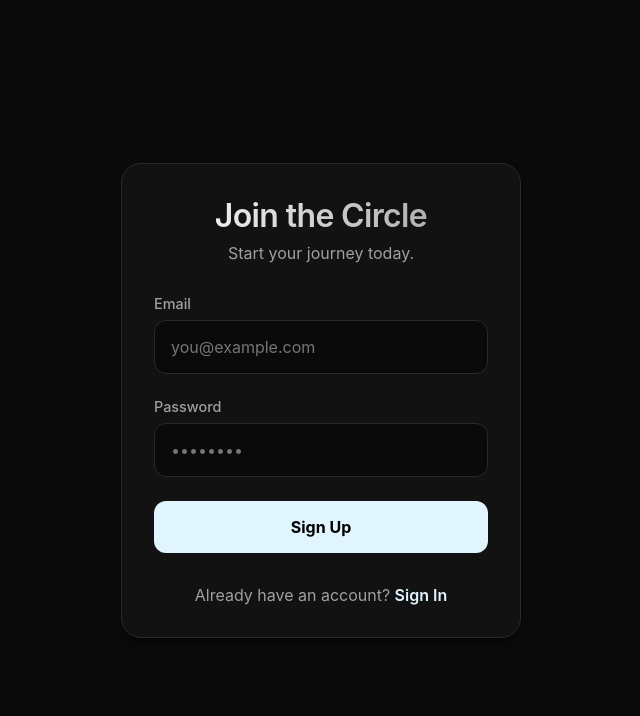
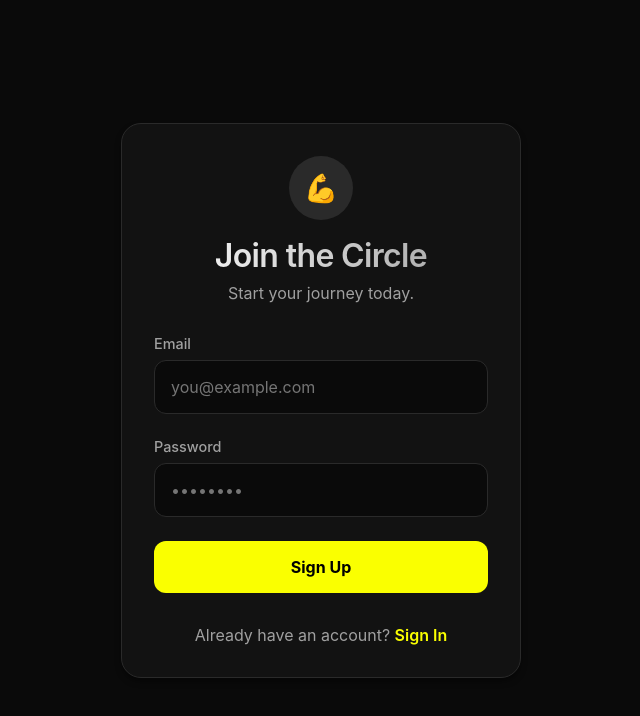
Before and after one commit to jankschmid/iron-circle, a Next.js app: page /signup in a window 1280 px wide. Shown: the top 716 px of the page, without its empty margins (319-959 px from the left). Built offline with nearby package versions, Linux system fonts and the light colour scheme.

Commit message:
New Sing UP&In UI, general fixes

```diff
--- a/app/globals.css
+++ b/app/globals.css
@@ -22,6 +22,7 @@
   --success: #00E676;
   --warning: #FFEA00;
   --error: #FF1744;
+  --brand-yellow: #faff00; /* Neon Yellow */
 
   --font-sans: 'Inter', -apple-system, BlinkMacSystemFont, "Segoe UI", Roboto, Helvetica, Arial, sans-serif;
 
--- a/app/login/page.js
+++ b/app/login/page.js
@@ -24,7 +24,10 @@ export default function LoginPage() {
         })
 
         if (error) {
-            setError(error.message)
+            let msg = error.message
+            if (msg.includes('Invalid login credentials')) msg = 'Incorrect email or password'
+            if (msg.includes('Email not confirmed')) msg = 'Please verify your email address'
+            setError(msg)
             setLoading(false)
         } else {
             // Force a router refresh to update server components/middleware
@@ -36,6 +39,9 @@ export default function LoginPage() {
     return (
         <div style={{ minHeight: '100vh', background: 'var(--background)', display: 'flex', flexDirection: 'column', justifyContent: 'center', alignItems: 'center', padding: '16px' }}>
             <div style={{ width: '100%', maxWidth: '400px', background: 'var(--surface)', padding: '32px', borderRadius: 'var(--radius-lg)', boxShadow: 'var(--shadow-md)', border: '1px solid var(--border)' }}>
+                <div style={{ textAlign: 'center', marginBottom: '16px' }}>
+                    <div style={{ width: '64px', height: '64px', background: '#2a2a2a', borderRadius: '50%', margin: '0 auto', lineHeight: '64px', fontSize: '28px' }}>💪</div>
+                </div>
                 <h1 className="text-gradient" style={{ fontSize: '2rem', marginBottom: '8px', textAlign: 'center' }}>Welcome Back</h1>
                 <p style={{ color: 'var(--text-muted)', textAlign: 'center', marginBottom: '32px' }}>Enter the Iron Circle.</p>
 
@@ -76,7 +82,7 @@ export default function LoginPage() {
                         style={{
                             width: '100%',
                             padding: '16px',
-                            background: 'var(--primary)',
+                            background: 'var(--brand-yellow)',
                             color: '#000',
                             fontWeight: '700',
                             fontSize: '1rem',
--- a/app/profile/edit/page.js
+++ b/app/profile/edit/page.js
@@ -56,7 +56,9 @@ export default function EditProfilePage() {
 
         try {
             // Validation
-            const cleanHandle = handle.trim();
+            // Ensure we strip *any* leading @ symbols from input just in case
+            const cleanHandle = handle.trim().replace(/^@+/, '');
+
             if (cleanHandle && (cleanHandle.length < 3 || cleanHandle.length > 15)) throw new Error("Handle must be 3-15 chars");
             if (cleanHandle && !/^[a-zA-Z0-9]+$/.test(cleanHandle)) throw new Error("Handle must be alphanumeric (no symbols)");
 
@@ -94,7 +96,7 @@ export default function EditProfilePage() {
                     username: cleanHandle,
                     bio: bio,
                     gym_id: gymId || null,
-                    gym_name: gymName || null,
+                    // gym_name removed - not in schema
                     updated_at: new Date()
                 })
                 .eq('id', user.id);
--- a/app/profile/page.js
+++ b/app/profile/page.js
@@ -8,7 +8,7 @@ import { createClient } from '@/lib/supabase';
 import { useRouter } from 'next/navigation';
 
 export default function ProfilePage() {
-    const { user, getWeeklyStats, getPersonalBests, GYMS } = useStore();
+    const { user, getWeeklyStats, getPersonalBests, GYMS, friends } = useStore();
     const { totalWorkouts, totalVolume } = getWeeklyStats();
     const personalBests = getPersonalBests(); // Real data
     const router = useRouter();
@@ -56,7 +56,7 @@ export default function ProfilePage() {
                     </div>
                 </div>
                 <h1 style={{ fontSize: '1.5rem', marginBottom: '4px' }}>{user.name}</h1>
-                <p style={{ color: 'var(--text-muted)' }}>@{user.handle || 'athlete'}</p>
+                <p style={{ color: 'var(--text-muted)' }}>{user.handle || '@athlete'}</p>
                 {userGym && (
                     <div style={{
                         marginTop: '8px',
@@ -82,7 +82,7 @@ export default function ProfilePage() {
                         <div style={{ fontSize: '0.8rem', color: 'var(--text-muted)' }}>Volume</div>
                     </div>
                     <div style={{ textAlign: 'center' }}>
-                        <div style={{ fontWeight: '700', fontSize: '1.2rem' }}>12</div>
+                        <div style={{ fontWeight: '700', fontSize: '1.2rem' }}>{friends?.length || 0}</div>
                         <div style={{ fontSize: '0.8rem', color: 'var(--text-muted)' }}>Friends</div>
                     </div>
                 </div>
--- a/app/profile/setup/page.js
+++ b/app/profile/setup/page.js
@@ -42,6 +42,12 @@ export default function ProfileSetupPage() {
         setError(null);
 
         try {
+            // 0. Get User ID first
+            const { data: sessionData } = await supabase.auth.getSession();
+            const userId = sessionData?.session?.user?.id;
+
+            if (!userId) throw new Error("No authenticated session found");
+
             // 1. Check availability
             const { data: existing } = await supabase
                 .from('profiles')
@@ -49,18 +55,13 @@ export default function ProfileSetupPage() {
                 .eq('username', username)
                 .single();
 
-            if (existing) {
+            if (existing && existing.id !== userId) {
                 setError("Username already taken");
                 setLoading(false);
                 return;
             }
 
-            // 2. Create Profile
-            // We use the ID from the currently authenticated user
-            const { data: sessionData } = await supabase.auth.getSession();
-            const userId = sessionData?.session?.user?.id;
-
-            if (!userId) throw new Error("No authenticated session found");
+            // 2. Create/Update Profile
 
             const { error: insertError } = await supabase
                 .from('profiles')
--- a/app/signup/page.js
+++ b/app/signup/page.js
@@ -10,6 +10,7 @@ export default function SignupPage() {
     const [password, setPassword] = useState('')
     const [error, setError] = useState(null)
     const [loading, setLoading] = useState(false)
+    const [success, setSuccess] = useState(false)
     const router = useRouter()
     const supabase = createClient()
 
@@ -27,17 +28,52 @@ export default function SignupPage() {
             setError(error.message)
             setLoading(false)
         } else {
-            // Success! The auth listener in store.js will catch the new session
-            // and redirect to /profile/setup because the profile row doesn't exist yet.
-            router.refresh()
-            // We can also force it here to be sure
-            router.push('/profile/setup')
+            // Success! Show verification message
+            setSuccess(true)
+            setLoading(false)
         }
     }
 
     return (
         <div style={{ minHeight: '100vh', background: 'var(--background)', display: 'flex', flexDirection: 'column', justifyContent: 'center', alignItems: 'center', padding: '16px' }}>
-            <div style={{ width: '100%', maxWidth: '400px', background: 'var(--surface)', padding: '32px', borderRadius: 'var(--radius-lg)', boxShadow: 'var(--shadow-md)', border: '1px solid var(--border)' }}>
+            <div style={{
+                width: '100%',
+                maxWidth: '400px',
+                background: 'var(--surface)',
+                padding: '32px',
+                borderRadius: 'var(--radius-lg)',
+                boxShadow: 'var(--shadow-md)',
+                border: '1px solid var(--border)'
+            }}>
+                {success ? (
+                    <div style={{ textAlign: 'center' }}>
+                        <h1 style={{ color: '#ffffff', fontSize: '24px', marginBottom: '8px', fontWeight: '700' }}>Iron Circle</h1>
+                        <p style={{ color: '#a0a0a0', fontSize: '14px', marginBottom: '32px' }}>Verify your account to join the leaderboard.</p>
+
+                        <div style={{ width: '80px', height: '80px', background: '#2a2a2a', borderRadius: '50%', margin: '0 auto 24px auto', lineHeight: '80px', fontSize: '32px' }}>💪</div>
+
+                        <h2 style={{ color: '#ffffff', fontSize: '18px', marginBottom: '16px', fontWeight: '600' }}>Welcome to the Circle!</h2>
+                        <p style={{ color: '#e0e0e0', fontSize: '15px', lineHeight: '1.5', marginBottom: '32px' }}>
+                            You're one step away from tracking your workouts and competing with friends.
+                        </p>
+
+
+
+                        <p style={{ color: '#666666', fontSize: '12px', marginTop: '32px', lineHeight: '1.4' }}>
+                            (Check your inbox at <strong>{email}</strong>)
+                        </p>
+
+                        <div style={{ marginTop: '24px' }}>
+                            <Link href="/login" style={{ color: 'var(--brand-yellow)', fontSize: '14px', fontWeight: '600' }}>
+                                Back to Login
+                            </Link>
+                        </div>
+                    </div>
+                ) : (
+                    <>
+                        <div style={{ textAlign: 'center', marginBottom: '16px' }}>
+                            <div style={{ width: '64px', height: '64px', background: '#2a2a2a', borderRadius: '50%', margin: '0 auto', lineHeight: '64px', fontSize: '28px' }}>💪</div>
+                        </div>
                         <h1 className="text-gradient" style={{ fontSize: '2rem', marginBottom: '8px', textAlign: 'center' }}>Join the Circle</h1>
                         <p style={{ color: 'var(--text-muted)', textAlign: 'center', marginBottom: '32px' }}>Start your journey today.</p>
 
@@ -78,8 +114,8 @@ export default function SignupPage() {
                                 style={{
                                     width: '100%',
                                     padding: '16px',
-                            background: 'var(--primary)',
-                            color: '#000',
+                                    background: 'var(--brand-yellow)',
+                                    color: '#000000',
                                     fontWeight: '700',
                                     fontSize: '1rem',
                                     border: 'none',
@@ -94,10 +130,12 @@ export default function SignupPage() {
 
                         <p style={{ marginTop: '32px', textAlign: 'center', color: 'var(--text-muted)' }}>
                             Already have an account?{' '}
-                    <Link href="/login" style={{ color: 'var(--primary)', fontWeight: '600' }}>
+                            <Link href="/login" style={{ color: 'var(--brand-yellow)', fontWeight: '600' }}>
                                 Sign In
                             </Link>
                         </p>
+                    </>
+                )}
             </div>
         </div>
     )
```
Lines whose indentation alone changed are shown as unchanged.
